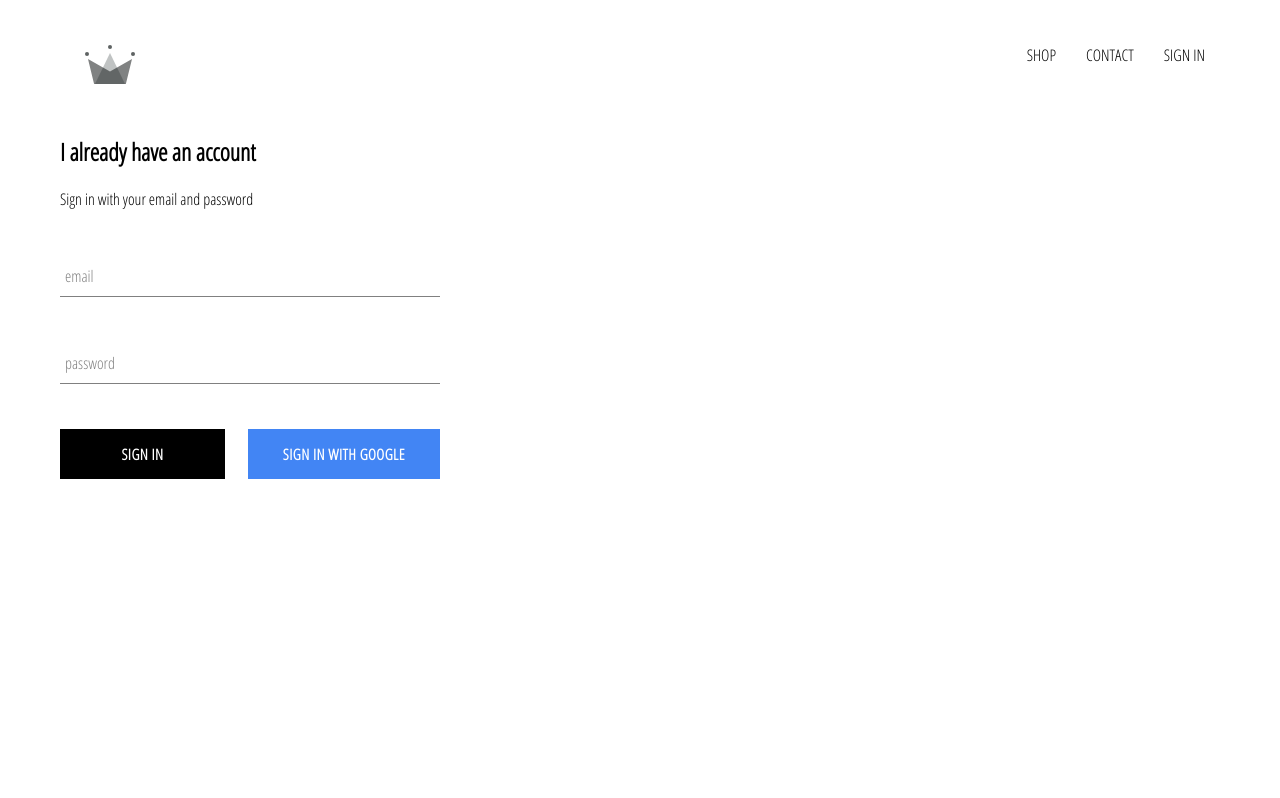
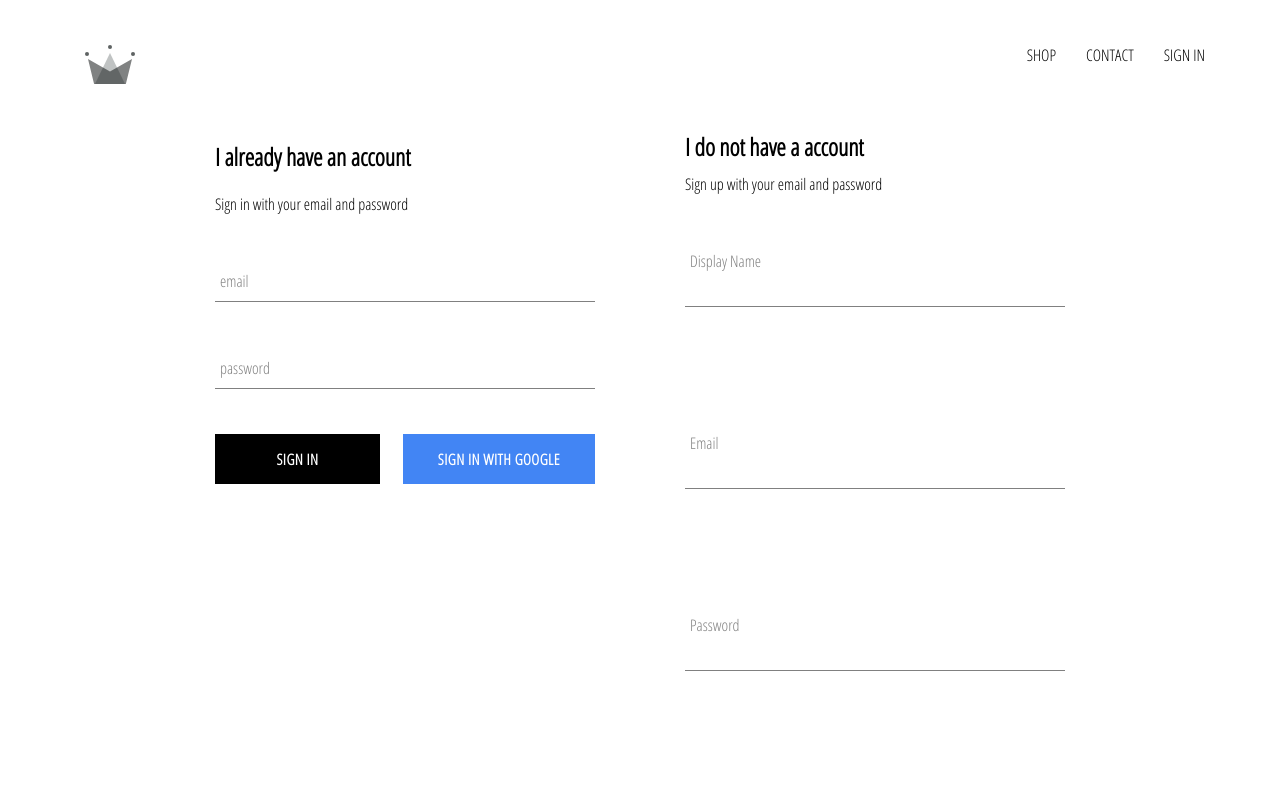
Before and after one commit to ratt-lee/crwn-clothing, a React (Create React App) app: page /signin in a window 1280 px wide. Shown: the top 798 px of the page. Built offline with nearby package versions, Linux system fonts and the light colour scheme; no server answers.

Commit message:
finishing sign in handleSubmit method

```diff
--- a/src/App.js
+++ b/src/App.js
@@ -7,7 +7,7 @@
 import ShopPage from './pages/shop/shop.component';
 import SignInAndSignUpPage from './pages/sign-in-and-sign-up/sign-in-and-sign-up.component';
 import Header from './components/header/header.component';
-import { auth } from './firebase/firebase.utils';
+import { auth, createUserProfileDocument } from './firebase/firebase.utils';
 
 class App extends Component {
   constructor() {
@@ -21,10 +21,24 @@
   unsubscribeFromAuth = null;
 
   componentDidMount() {
-    this.unsubscribeFromAuth = auth.onAuthStateChanged(user => {
-      this.setState({ currentUser: user });
+    this.unsubscribeFromAuth = auth.onAuthStateChanged(async userAuth => {
+      // createUserProfileDocument(user);
+      if (userAuth) {
+        const userRef = await createUserProfileDocument(userAuth);
 
-      console.log(user);
+        userRef.onSnapshot(snapShot => {
+          this.setState({
+            currentUser: {
+              id: snapShot.id,
+              ...snapShot.data()
+            }
+          });
+
+          // console.log(this.state);
+        });
+      }
+
+      this.setState({ currentUser: userAuth });
     });
   }
 
--- a/src/components/sign-in/sign-in.component.jsx
+++ b/src/components/sign-in/sign-in.component.jsx
@@ -3,7 +3,7 @@
 import FormInput from '../form-input/form-input.component';
 import CustomButton from '../custom-button/custom-button.component';
 
-import { signInWithGoogle } from '../../firebase/firebase.utils';
+import { auth, signInWithGoogle } from '../../firebase/firebase.utils';
 
 import './sign-in.styles.scss';
 
@@ -17,13 +17,18 @@
     };
   }
 
-  handleSubmit = event => {
+  handleSubmit = async event => {
     event.preventDefault();
 
-    this.setState({
-      email: '',
-      password: ''
-    });
+    const { email, password } = this.state;
+
+    try {
+      await auth.signInWithEmailAndPassword(email, password);
+      this.setState({ email: '', password: '' });
+
+    } catch (error) {
+      console.log(error);
+    }
   };
 
   handleChange = event => {
--- /dev/null
+++ b/src/components/sign-up/sign-up.component.jsx
@@ -0,0 +1,106 @@
+import React, { Component } from 'react';
+
+import FormInput from '../form-input/form-input.component';
+import CustomButton from '../custom-button/custom-button.component';
+
+import { auth, createUserProfileDocument } from '../../firebase/firebase.utils';
+
+import './sign-up.styles.scss';
+
+class SignUp extends Component {
+  constructor() {
+    super();
+
+    this.state = {
+      displayName: '',
+      email: '',
+      password: '',
+      confirmPassword: '',
+    };
+  }
+
+  handleSubmit = async event => {
+    event.preventDefault();
+
+    const { displayName, email, password, confirmPassword } = this.state;
+
+    if (password !== confirmPassword) {
+      alert("password don't match.");
+      return;
+    }
+
+    try {
+      const { user } = await auth.createUserWithEmailAndPassword(
+        email,
+        password
+      );
+
+      await createUserProfileDocument(user, { displayName });
+
+      this.setState({
+        displayName: '',
+        email: '',
+        password: '',
+        confirmPassword: '',
+      });
+    } catch (error) {
+      console.error(error);
+    }
+  };
+
+  handleChange = event => {
+    const { name, value } = event.target;
+
+    this.setState({
+      [name]: value
+    });
+  };
+
+  render() {
+    const { displayName, email, password, confirmPassword } = this.state;
+
+    return (
+      <div className='sign-up'>
+        <h2 className='title'>I do not have a account</h2>
+        <span>Sign up with your email and password</span>
+        <form className='sign-up' onSubmit={this.handleSubmit}>
+          <FormInput
+            type='text'
+            name='displayName'
+            value={displayName}
+            onChange={this.handleChange}
+            label='Display Name'
+            required
+          />
+          <FormInput
+            type='email'
+            name='email'
+            value={email}
+            onChange={this.handleChange}
+            label='Email'
+            required
+          />
+          <FormInput
+            type='password'
+            name='password'
+            value={password}
+            onChange={this.handleChange}
+            label='Password'
+            required
+          />
+          <FormInput
+            type='password'
+            name='confirmPassword'
+            value={confirmPassword}
+            onChange={this.handleChange}
+            label='confirm Password'
+            required
+          />
+          <CustomButton type='submit'>SIGN UP</CustomButton>
+        </form>
+      </div>
+    );
+  }
+}
+
+export default SignUp;
--- /dev/null
+++ b/src/components/sign-up/sign-up.styles.scss
@@ -0,0 +1,9 @@
+.sign-up {
+  display: flex;
+  flex-direction: column;
+  width: 380px;
+
+  .title {
+    margin: 10px 0;
+  }
+}
--- a/src/firebase/firebase.utils.js
+++ b/src/firebase/firebase.utils.js
@@ -12,6 +12,32 @@
   measurementId: "G-MF8329TT66"
 };
 
+export const createUserProfileDocument = async (userAuth, additionalData) => {
+  if (!userAuth) return;
+
+  const userRef = firestore.doc(`users/${userAuth.uid}`);
+
+  const snapShot = await userRef.get();
+
+  if (!snapShot.exists) {
+    const { displayName, email } = userAuth;
+    const createdAt = new Date();
+
+    try {
+      await userRef.set({
+        displayName,
+        email,
+        createdAt,
+        ...additionalData
+      });
+    } catch (error) {
+      console.log('error creating user', error.messsage);
+    }
+  }
+
+  return userRef;
+};
+
 // Initialize Firebase
 firebase.initializeApp(config);
 // firebase.analytics();
--- a/src/pages/sign-in-and-sign-up/sign-in-and-sign-up.component.jsx
+++ b/src/pages/sign-in-and-sign-up/sign-in-and-sign-up.component.jsx
@@ -1,12 +1,14 @@
 import React from 'react';
 
 import SignIn from '../../components/sign-in/sign-in.component';
+import SignUp from '../../components/sign-up/sign-up.component';
 
 import './sign-in-and-sign-up.styles.scss';
 
 const SignInAndSignUpPage = () => (
   <div className='sign-in-and-sign-up'>
     <SignIn />
+    <SignUp />
   </div>
 );
 
--- a/src/pages/sign-in-and-sign-up/sign-in-and-sign-up.styles.scss
+++ b/src/pages/sign-in-and-sign-up/sign-in-and-sign-up.styles.scss
@@ -0,0 +1,6 @@
+.sign-in-and-sign-up {
+  width: 850px;
+  display: flex;
+  justify-content: space-between;
+  margin: 30px auto;
+}
```
